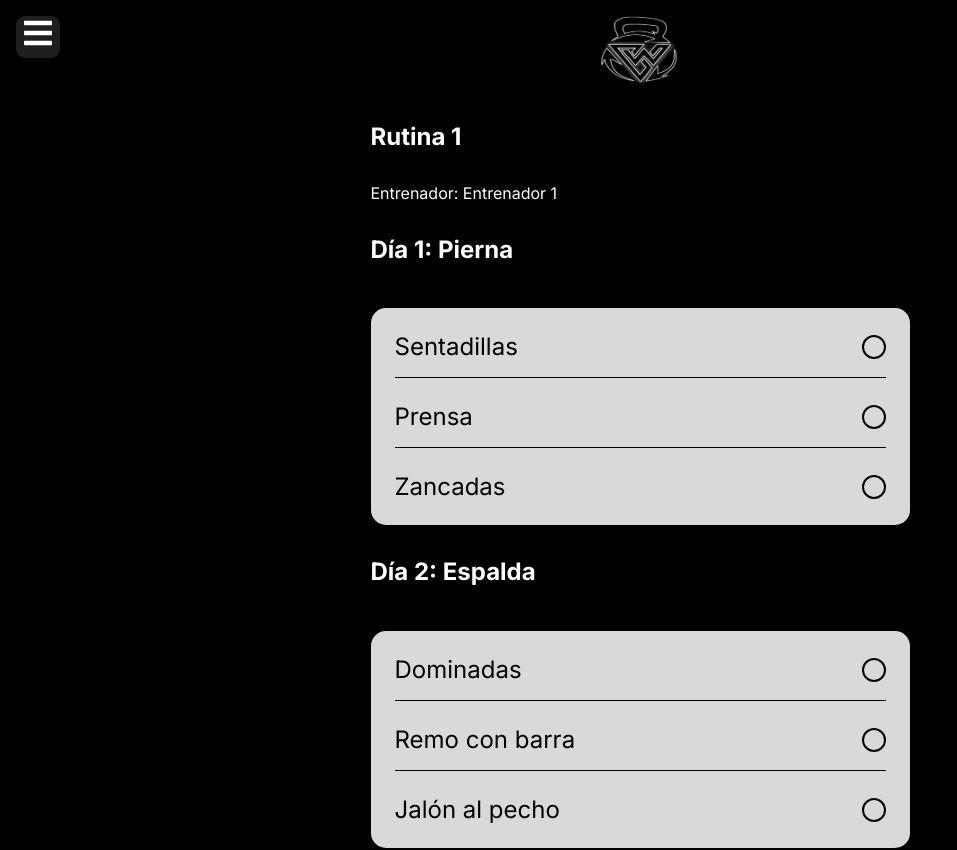
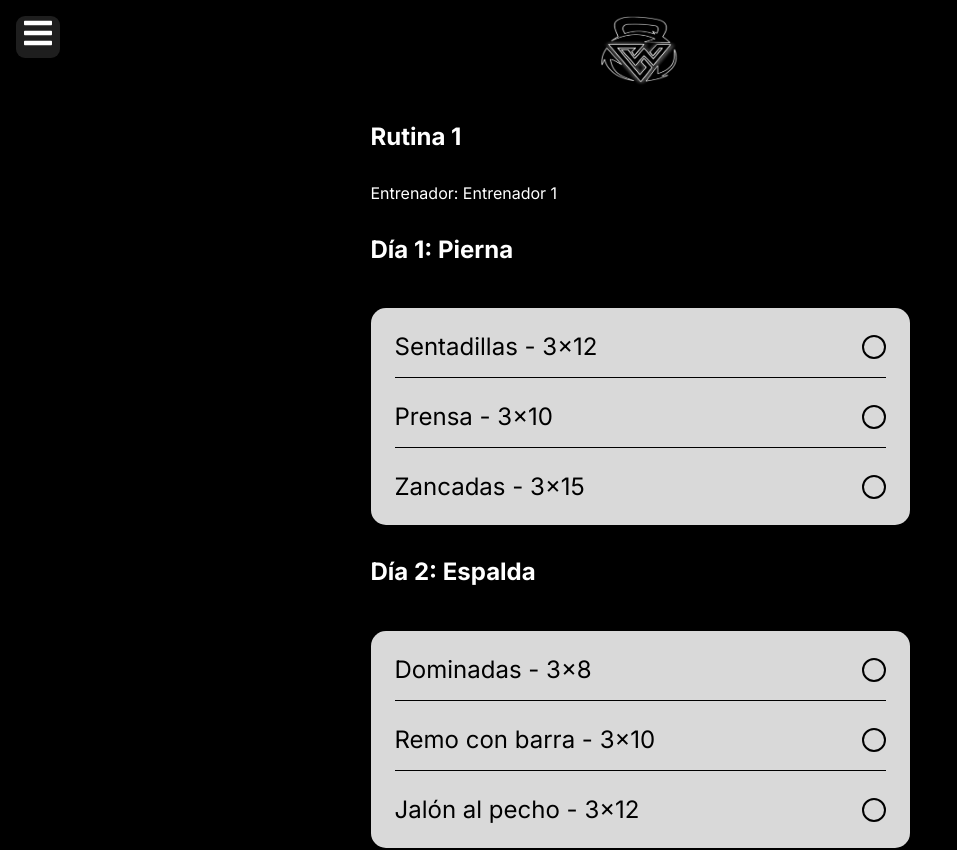
Before and after one commit to MelanyMFM/CenterWarriors, a React (Vite) app: page /usuario/rutina/1 in a window 1280 px wide. Shown: the top 850 px of the page, without its empty margins (0-957 px from the left). Built offline with nearby package versions, Linux system fonts and the light colour scheme; a web font is replaced by a local one.

Commit message:
modificado formato de lectura

```diff
--- /dev/null
+++ b/src/assets/ejercicios.js
@@ -0,0 +1,39 @@
+import gif1 from "./gif generico.gif";
+
+const ejercicios = [
+    {
+        id: 1,
+        nombre: "Sentadillas",
+        descripcion: "Ejercicio para fortalecer piernas y glúteos.",
+        link: {gif1} },
+    {
+        id: 2,
+        nombre: "Prensa",
+        descripcion: "Ejercicio para trabajar piernas en máquina.",
+        link: {gif1} },
+    { id: 3, nombre: "Zancadas", descripcion: "Ejercicio para piernas y glúteos con movimiento de avance.", link: {gif1} },
+    { id: 4, nombre: "Dominadas", descripcion: "Ejercicio para espalda y brazos, levantando el cuerpo en una barra.", link: {gif1} },
+    { id: 5, nombre: "Remo con barra", descripcion: "Ejercicio para espalda, levantando una barra desde el suelo.", link: {gif1} },
+    { id: 6, nombre: "Jalón al pecho", descripcion: "Ejercicio para espalda en máquina de poleas.", link: {gif1} },
+    { id: 7, nombre: "Correr", descripcion: "Ejercicio cardiovascular de alta intensidad.", link: {gif1} },
+    { id: 8, nombre: "Saltar la cuerda", descripcion: "Ejercicio cardiovascular de alta intensidad.", link: {gif1} },
+    { id: 9, nombre: "Burpees", descripcion: "Ejercicio completo que combina flexiones y saltos.", link: {gif1} },
+    { id: 10, nombre: "Flexiones", descripcion: "Ejercicio para pecho y brazos, levantando el cuerpo del suelo.", link: {gif1} },
+    { id: 11, nombre: "Fondos en paralelas", descripcion: "Ejercicio para tríceps y pecho, bajando el cuerpo entre barras.", link: {gif1} },
+    { id: 12, nombre: "Curl de bíceps", descripcion: "Ejercicio para bíceps, levantando pesas con los brazos.", link: {gif1} },
+    { id: 13, nombre: "Press de banca", descripcion: "Ejercicio para pecho, levantando una barra desde el pecho.", link: {gif1} },
+    { id: 14, nombre: "Fondos", descripcion: "Ejercicio para tríceps y pecho, bajando el cuerpo entre barras.", link: {gif1} },
+    { id: 15, nombre: "Extensiones de tríceps", descripcion: "Ejercicio para tríceps, extendiendo los brazos con pesas.", link: {gif1} },
+    { id: 16, nombre: "Caminata rápida", descripcion: "Ejercicio cardiovascular de baja intensidad.", link: {gif1} },
+    { id: 17, nombre: "Bicicleta estática", descripcion: "Ejercicio cardiovascular en bicicleta fija.", link: {gif1} },
+    { id: 18, nombre: "Saltos de tijera", descripcion: "Ejercicio cardiovascular de alta intensidad.", link: {gif1} },
+    { id: 19, nombre: "Elevación de pelvis", descripcion: "Ejercicio para glúteos, levantando la pelvis desde el suelo.", link: {gif1} },
+    { id: 20, nombre: "Press militar", descripcion: "Ejercicio para hombros, levantando pesas por encima de la cabeza.", link: {gif1} },
+    { id: 21, nombre: "Elevaciones laterales", descripcion: "Ejercicio para hombros, levantando pesas a los lados.", link: {gif1} },
+    { id: 22, nombre: "Plancha", descripcion: "Ejercicio para core, manteniendo el cuerpo en posición horizontal.", link: {gif1} },
+    { id: 23, nombre: "Peso muerto", descripcion: "Ejercicio para espalda y piernas, levantando una barra desde el suelo.", link: {gif1} },
+    { id: 24, nombre: "Abdominales", descripcion: "Ejercicio para core, levantando el torso desde el suelo.", link: {gif1} },
+    { id: 25, nombre: "Escaladores", descripcion: "Ejercicio cardiovascular y de core, simulando escalar.", link: {gif1} }
+];
+
+export default ejercicios;
--- a/src/assets/rutinas.js
+++ b/src/assets/rutinas.js
@@ -6,8 +6,22 @@ const rutinas = [
         objetivo: "Ganar masa muscular",
         dificultad: "Principiante",
         dias: [
-            { dia: "Día 1: Pierna", ejercicios: ["Sentadillas", "Prensa", "Zancadas"] },
-            { dia: "Día 2: Espalda", ejercicios: ["Dominadas", "Remo con barra", "Jalón al pecho"] }
+            {
+                dia: "Día 1: Pierna",
+                ejercicios: [
+                    { ejercicioId: 1, reps: "3x12" },
+                    { ejercicioId: 2, reps: "3x10" },
+                    { ejercicioId: 3, reps: "3x15" }
+                ]
+            },
+            {
+                dia: "Día 2: Espalda",
+                ejercicios: [
+                    { ejercicioId: 4, reps: "3x8" },
+                    { ejercicioId: 5, reps: "3x10" },
+                    { ejercicioId: 6, reps: "3x12" }
+                ]
+            }
         ]
     },
     {
@@ -17,98 +31,25 @@ const rutinas = [
         objetivo: "Perder peso",
         dificultad: "Intermedio",
         dias: [
-            { dia: "Día 1: Cardio", ejercicios: ["Correr", "Saltar la cuerda", "Burpees"] },
-            { dia: "Día 2: Brazos", ejercicios: ["Flexiones", "Fondos en paralelas", "Curl de bíceps"] }
+            {
+                dia: "Día 1: Cardio",
+                ejercicios: [
+                    { ejercicioId: 7, reps: "20 minutos" },
+                    { ejercicioId: 8, reps: "15 minutos" },
+                    { ejercicioId: 9, reps: "3x10" }
+                ]
+            },
+            {
+                dia: "Día 2: Brazos",
+                ejercicios: [
+                    { ejercicioId: 10, reps: "3x15" },
+                    { ejercicioId: 11, reps: "3x12" },
+                    { ejercicioId: 12, reps: "3x10" }
+                ]
+            }
         ]
     },
-    {
-        id: 3,
-        nombre: "Rutina 3",
-        entrenador: "Entrenador 3",
-        objetivo: "Ganar masa muscular",
-        dificultad: "Avanzado",
-        dias: [
-            { dia: "Día 1: Pecho y Tríceps", ejercicios: ["Press de banca", "Fondos", "Extensiones de tríceps"] },
-            { dia: "Día 2: Espalda y Bíceps", ejercicios: ["Dominadas", "Remo con barra", "Curl de bíceps"] }
-        ]
-    },
-    {
-        id: 4,
-        nombre: "Rutina 4",
-        entrenador: "Entrenador 4",
-        objetivo: "Perder peso",
-        dificultad: "Principiante",
-        dias: [
-            { dia: "Día 1: Cardio Ligero", ejercicios: ["Caminata rápida", "Bicicleta estática", "Saltos de tijera"] },
-            { dia: "Día 2: Pierna y Glúteos", ejercicios: ["Sentadillas", "Zancadas", "Elevación de pelvis"] }
-        ]
-    },
-    {
-        id: 5,
-        nombre: "Rutina 5",
-        entrenador: "Entrenador 5",
-        objetivo: "Ganar masa muscular",
-        dificultad: "Intermedio",
-        dias: [
-            { dia: "Día 1: Hombros y Core", ejercicios: ["Press militar", "Elevaciones laterales", "Plancha"] },
-            { dia: "Día 2: Pierna", ejercicios: ["Sentadillas", "Prensa", "Peso muerto"] }
-        ]
-    },
-    {
-        id: 6,
-        nombre: "Rutina 6",
-        entrenador: "Entrenador 6",
-        objetivo: "Perder peso",
-        dificultad: "Avanzado",
-        dias: [
-            { dia: "Día 1: Cardio Intenso", ejercicios: ["Correr", "Burpees", "Saltar la cuerda"] },
-            { dia: "Día 2: Full Body", ejercicios: ["Flexiones", "Sentadillas", "Plancha"] }
-        ]
-    },
-    {
-        id: 7,
-        nombre: "Rutina 7",
-        entrenador: "Entrenador 7",
-        objetivo: "Ganar masa muscular",
-        dificultad: "Principiante",
-        dias: [
-            { dia: "Día 1: Espalda y Bíceps", ejercicios: ["Remo con barra", "Curl de bíceps", "Jalón al pecho"] },
-            { dia: "Día 2: Pierna", ejercicios: ["Sentadillas", "Zancadas", "Prensa"] }
-        ]
-    },
-    {
-        id: 8,
-        nombre: "Rutina 8",
-        entrenador: "Entrenador 8",
-        objetivo: "Perder peso",
-        dificultad: "Intermedio",
-        dias: [
-            { dia: "Día 1: Cardio", ejercicios: ["Correr", "Saltar la cuerda", "Burpees"] },
-            { dia: "Día 2: Core", ejercicios: ["Plancha", "Abdominales", "Escaladores"] }
-        ]
-    },
-    {
-        id: 9,
-        nombre: "Rutina 9",
-        entrenador: "Entrenador 9",
-        objetivo: "Ganar masa muscular",
-        dificultad: "Avanzado",
-        dias: [
-            { dia: "Día 1: Pecho y Tríceps", ejercicios: ["Press de banca", "Fondos", "Extensiones de tríceps"] },
-            { dia: "Día 2: Espalda y Bíceps", ejercicios: ["Dominadas", "Remo con barra", "Curl de bíceps"] }
-        ]
-    },
-    {
-        id: 10,
-        nombre: "Rutina 10",
-        entrenador: "Entrenador 10",
-        objetivo: "Perder peso",
-        dificultad: "Principiante",
-        dias: [
-            { dia: "Día 1: Cardio Ligero", ejercicios: ["Caminata rápida", "Bicicleta estática", "Saltos de tijera"] },
-            { dia: "Día 2: Brazos", ejercicios: ["Flexiones", "Curl de bíceps", "Fondos en paralelas"] }
-        ]
-    }
+    // Continuar con el resto de las rutinas...
 ];
 
 export default rutinas;
--- a/src/componentes/RutinaDetalle/RutinaDetalle.jsx
+++ b/src/componentes/RutinaDetalle/RutinaDetalle.jsx
@@ -1,6 +1,7 @@
 import React, { useState, useEffect } from 'react';
 import { useParams } from 'react-router-dom';
 import rutinas from '../../assets/rutinas.js'; // Importa las rutinas
+import ejercicios from '../../assets/ejercicios.js'; // Importa los ejercicios
 import "./rutinaDetalle.css";
 import Menu from "../Menu/Menu.jsx";
 import logo from "../../assets/logo.png";
@@ -36,9 +37,9 @@ function RutinaDetalle() {
 
     return (
         <div>
-            <Menu/>
+            <Menu />
             <div className="rutina-detalle vista">
-                <img src={logo} alt="logo" className='logoHead'/>
+                <img src={logo} alt="logo" className='logoHead' />
                 <div className='rutina-detalle-contenido'>
                     <h2 className='texto-titulo'>{rutina.nombre}</h2>
                     <p>Entrenador: {rutina.entrenador}</p>
@@ -47,17 +48,21 @@ function RutinaDetalle() {
                         <div key={diaIndex} className="dia-rutina">
                             <h3 className='texto-titulo'>{dia.dia}</h3>
                             <div className='tablaEjercicios texto-titulo'>
-                                {dia.ejercicios.map((ejercicio, ejercicioIndex) => (
+                                {dia.ejercicios.map((ejercicio, ejercicioIndex) => {
+                                    // Busca el nombre del ejercicio en la lista de ejercicios
+                                    const ejercicioInfo = ejercicios.find(e => e.id === ejercicio.ejercicioId);
+                                    return (
                                         <div key={ejercicioIndex} className="ejercicio-item">
                                             <label className='ejercicioRutina'>
-                                            {ejercicio}
+                                                {ejercicioInfo ? ejercicioInfo.nombre : "Ejercicio no encontrado"} - {ejercicio.reps}
                                                 <div
                                                     className={`checkbox-circle ${completados[`${diaIndex}-${ejercicioIndex}`] ? 'checked' : ''}`}
                                                     onClick={() => toggleEjercicioCompletado(diaIndex, ejercicioIndex)}
                                                 ></div>
                                             </label>
                                         </div>
-                                ))}
+                                    );
+                                })}
                             </div>
                         </div>
                     ))}
--- a/src/views/Usuario/Usuario.jsx
+++ b/src/views/Usuario/Usuario.jsx
@@ -2,7 +2,7 @@ import { useState } from "react";
 import Menu from "../../componentes/Menu/Menu";
 import Filtros from "../../componentes/Filtros/Filtros.jsx";
 import ListaRutinas from "../../componentes/ListaRutinas/ListaRutinas.jsx";
-import rutinas from "../../assets/rutinas.js";
+import rutinas from "../../assets/rutinas.js"; // Asegúrate de que esta importación sea correcta rutinas
 import "./usuario.css";
 import logo from "../../assets/logo.png";
 
@@ -27,7 +27,6 @@ function Usuario() {
                     <ListaRutinas rutinas={rutinasFiltradas} />
                 </div>
             </div>
-
         </div>
     );
 }
```
Also changed, not shown: src/assets/gif generico.gif (added), src/views/DetalleRutina/DetalleRutina.jsx (deleted). Lines whose indentation alone changed are shown as unchanged.
